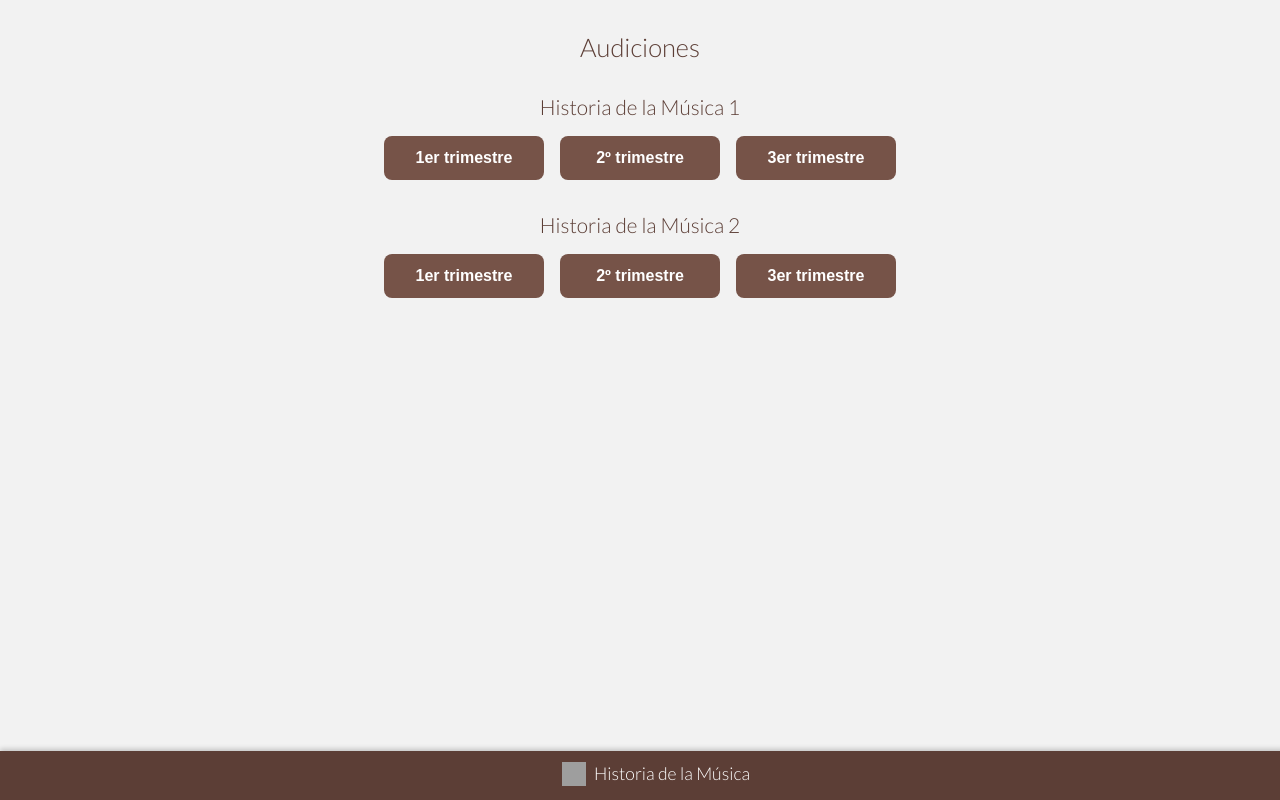
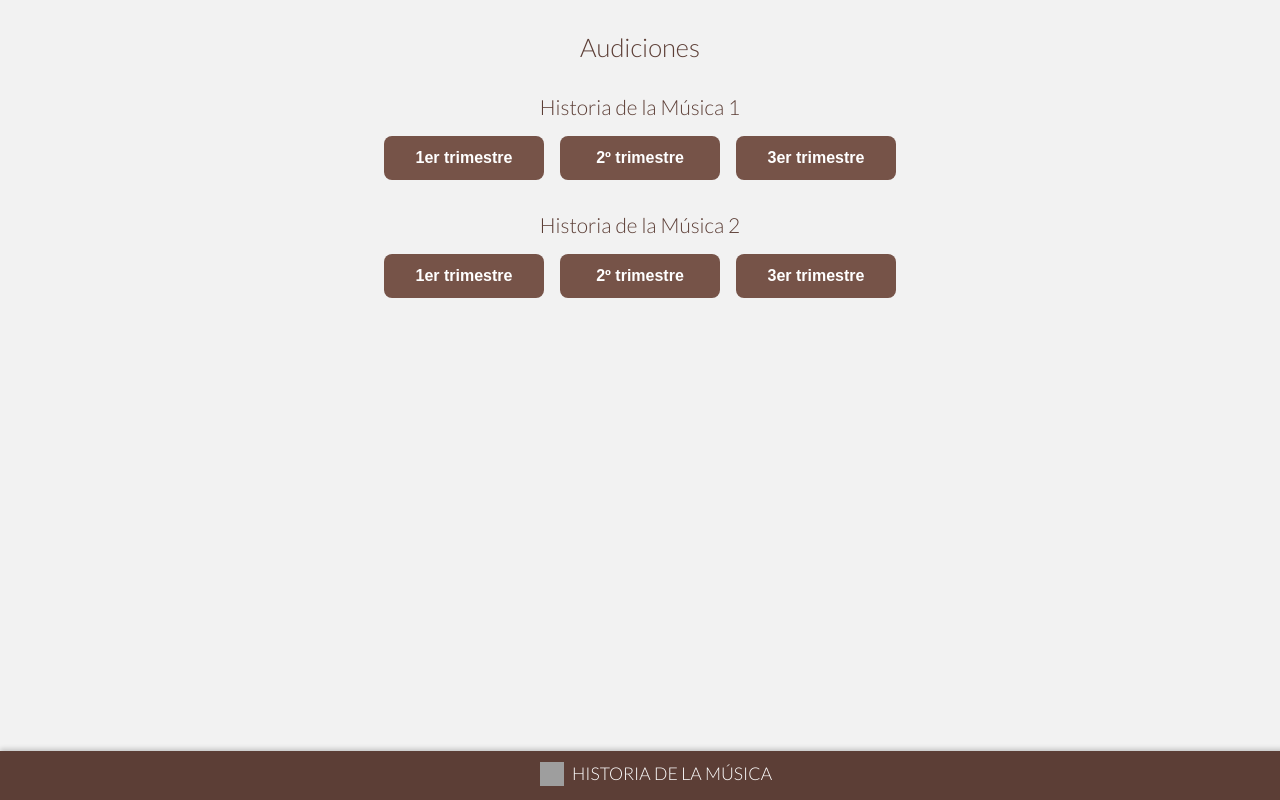
Before and after one commit to bustena/listado-audiciones, a plain HTML site: page index.html in a window 1280 px wide. Drawn offline with nearby package versions, Linux system fonts and the light colour scheme; grey boxes are pictures that could not be loaded.

Commit message:
Update index.html

```diff
--- a/index.html
+++ b/index.html
@@ -30,7 +30,7 @@
   <footer class="footer">
   <a href="https://bustena.wordpress.com/" target="_blank">
     <img src="https://bustena.wordpress.com/wp-content/uploads/2023/02/cropped-icon-piano.png?w=200" alt="Icono" class="footer-icon">
-    <span class="footer-title">Historia de la Música</span>
+    <span class="footer-title">HISTORIA DE LA MÚSICA</span>
   </a>
 </footer>
 </body>
```
